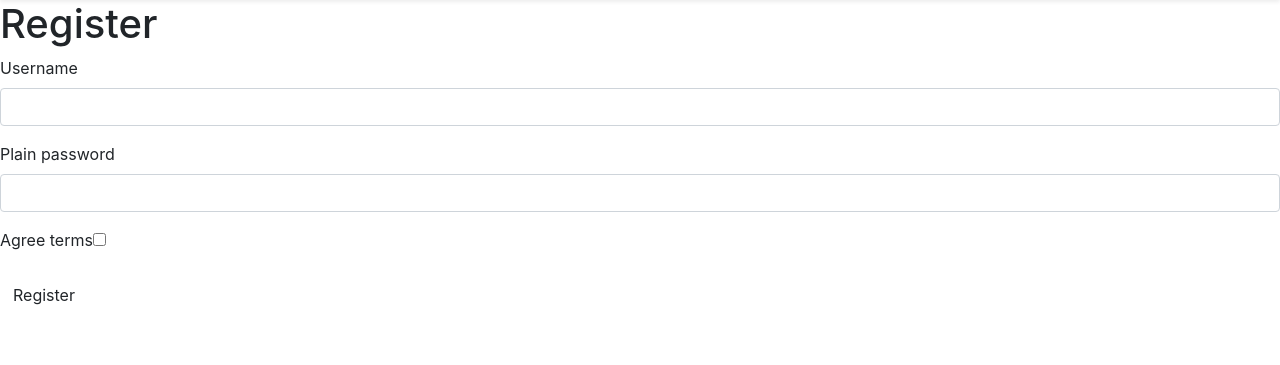
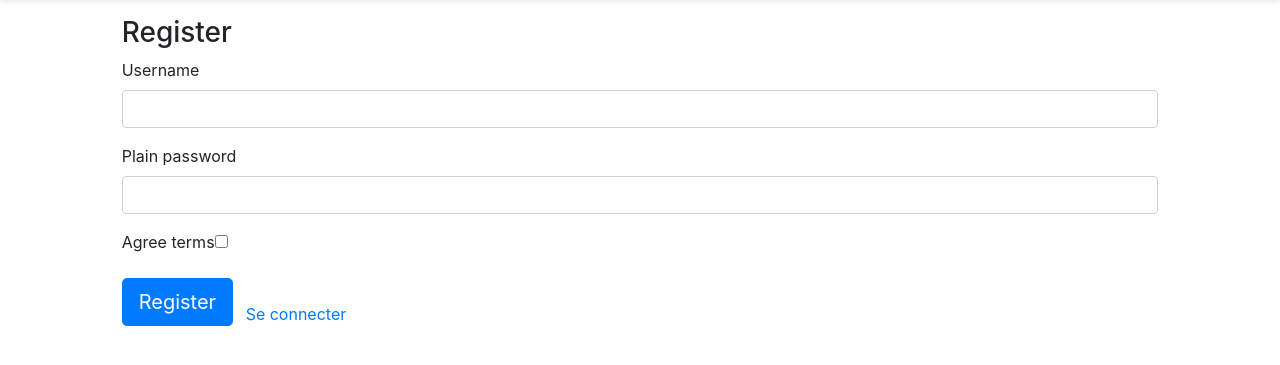
Before and after one commit to WaroteJ/symfony_training, a Symfony app: template templates/registration/register.html.twig in a window 1280 px wide. Shown: the part 56-421 px from the top of the page. Run offline with Twig, Linux system fonts and the light colour scheme; the template is opened without the code that fills it, so the values that code supplies are empty; form fields are guessed from the names that the template uses; some libraries are stand-ins or nearby versions.

Commit message:
style on login and register

```diff
--- a/templates/registration/register.html.twig
+++ b/templates/registration/register.html.twig
@@ -3,13 +3,17 @@
 {% block title %}Register{% endblock %}
 
 {% block body %}
-    <h1>Register</h1>
+<div class="col-10 mx-auto mt-3">
+    <h3>Register</h3>
+    {{ form_start(registrationForm) }}
 
-    {{ form_start(registrationForm) }}
         {{ form_row(registrationForm.username) }}
         {{ form_row(registrationForm.plainPassword) }}
         {{ form_row(registrationForm.agreeTerms) }}
 
-        <button class="btn">Register</button>
+        <button class="btn btn-lg btn-primary">Register</button>
+        <a class="align-bottom ml-2" href={{ path('app_login') }}>Se connecter</a>
+
     {{ form_end(registrationForm) }}
+</div>
 {% endblock %}
--- a/templates/security/login.html.twig
+++ b/templates/security/login.html.twig
@@ -3,6 +3,7 @@
 {% block title %}Log in!{% endblock %}
 
 {% block body %}
+    <div class="col-10 mx-auto mt-3">
         <form method="post">
             {% if error %}
                 <div class="alert alert-danger">{{ error.messageKey|trans(error.messageData, 'security') }}</div>
@@ -34,9 +35,10 @@
                     </label>
                 </div>
             #}
-
-    <button class="btn btn-lg btn-primary" type="submit">
+            <button class="btn btn-lg btn-primary mt-3" type="submit">
                 Sign in
             </button>
+            <a class="align-bottom ml-2" href={{ path('app_register') }}>Créer un nouveau compte</a>
         </form>
+    </div>
 {% endblock %}
```
Also changed, not shown: 1 other file. Lines whose indentation alone changed are shown as unchanged.
